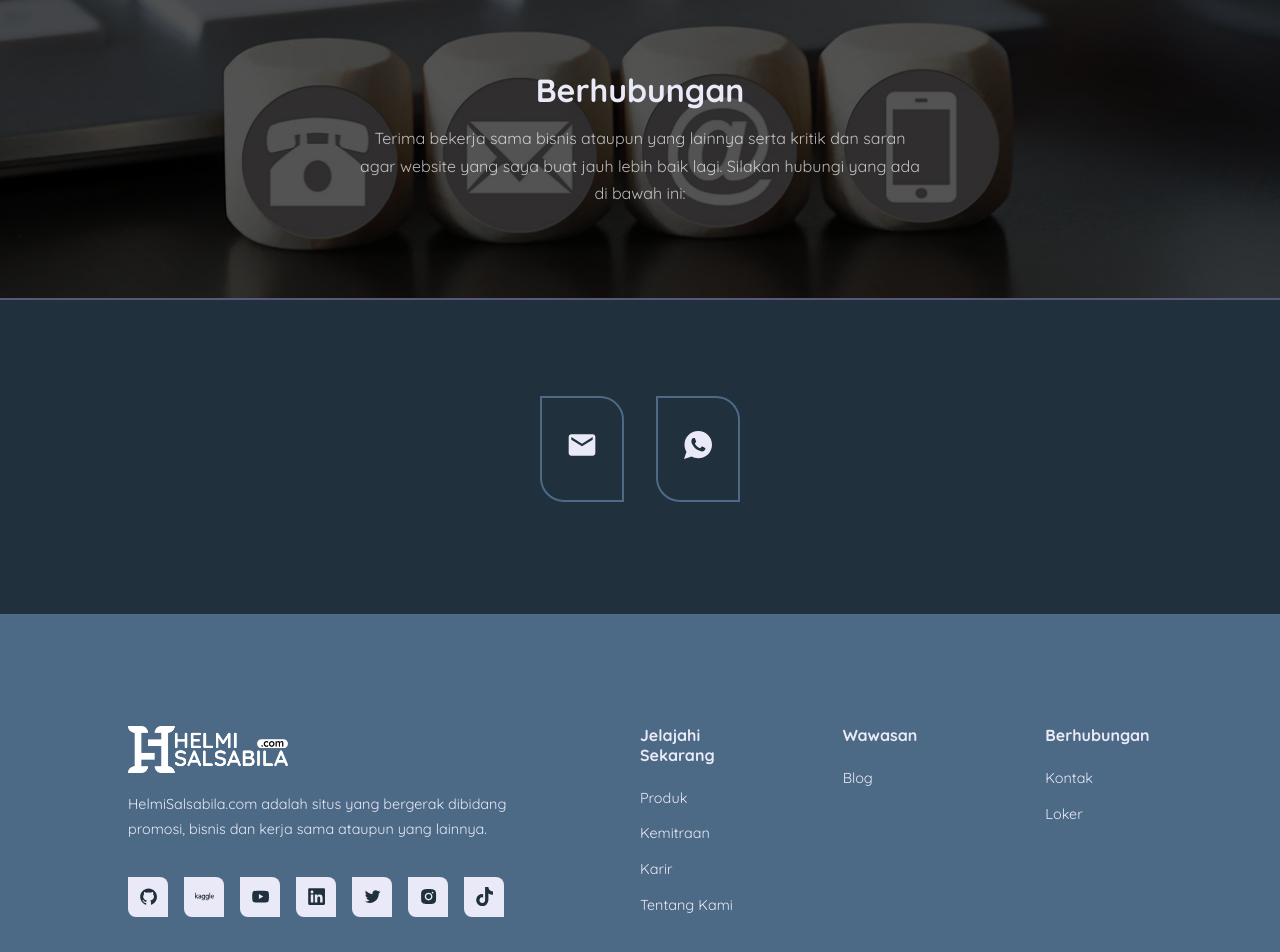
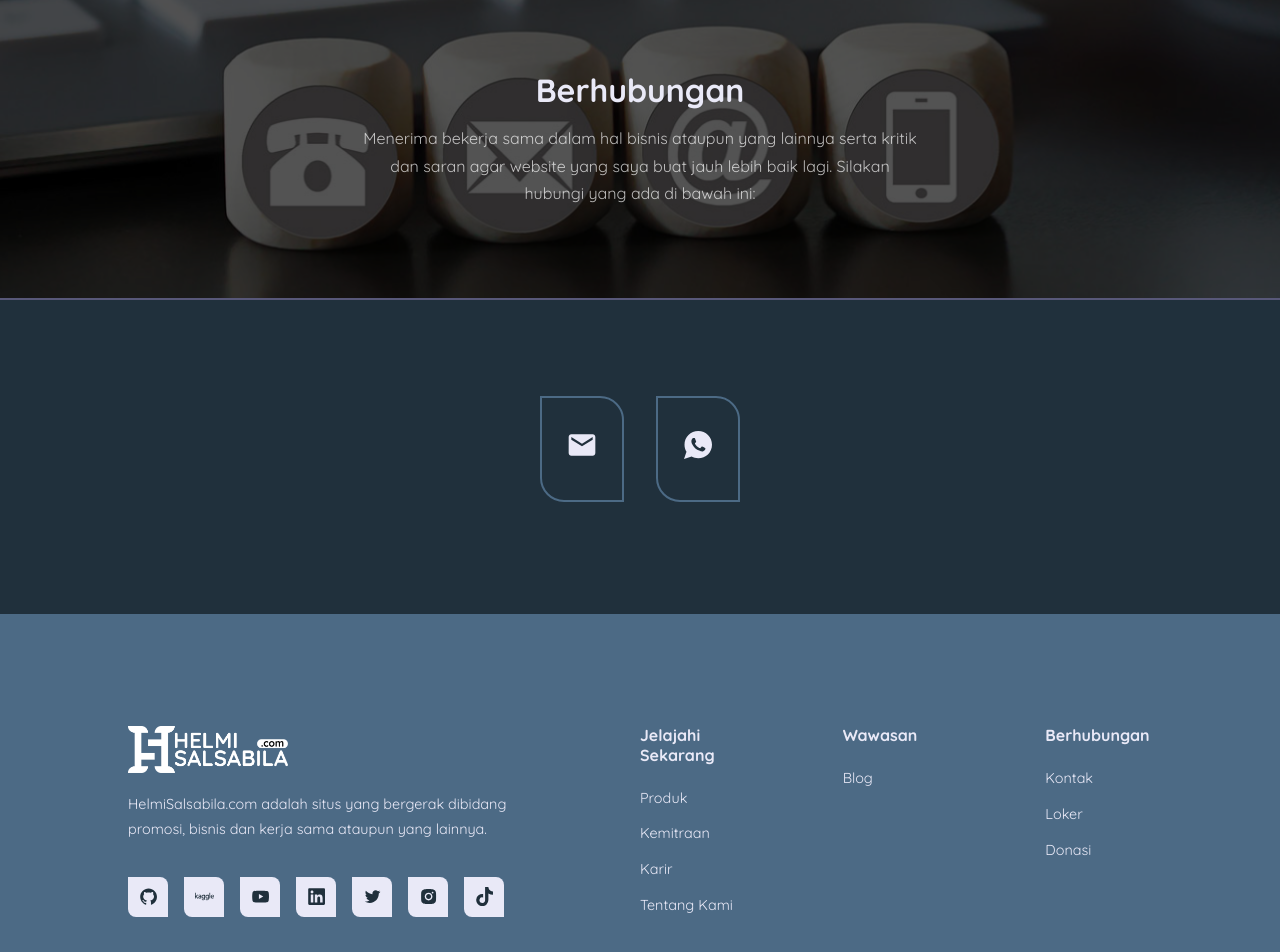
Before and after one commit to HelmiSalsabila9/DevOps, a React (Create React App) app: page /contact in a window 1280 px wide. Shown: the part 100-1052 px from the top of the page. Built offline with nearby package versions, Linux system fonts and the light colour scheme.

Commit message:
DevOps-Donasi

```diff
--- a/src/components/Footer.jsx
+++ b/src/components/Footer.jsx
@@ -45,6 +45,7 @@ const Footer = () => {
                 <h4>Berhubungan</h4>
                 <Link to="/contact">Kontak</Link>
                 <a href="https://ageneskrimcampinaarjawinangun.business.site/" target='_blank' rel="noreferrer noopener">Loker</a>
+                <a href="https://saweria.co/helmisalsabila" target='_blank' rel="noreferrer noopener">Donasi</a>
             </article>
         </div>
         <div className="footer__copyright">
--- a/src/pages/contact/Contact.jsx
+++ b/src/pages/contact/Contact.jsx
@@ -10,7 +10,7 @@ const Contact = () => {
   return (
     <>
       <Header title="Berhubungan" image={HeaderImage}>
-        Terima bekerja sama bisnis ataupun yang lainnya serta kritik dan saran agar website yang saya buat jauh lebih baik lagi. Silakan hubungi yang ada di bawah ini:
+        Menerima bekerja sama dalam hal bisnis ataupun yang lainnya serta kritik dan saran agar website yang saya buat jauh lebih baik lagi. Silakan hubungi yang ada di bawah ini:
       </Header>
       <section className='contact'>
         <div className="container contact__container">
```
